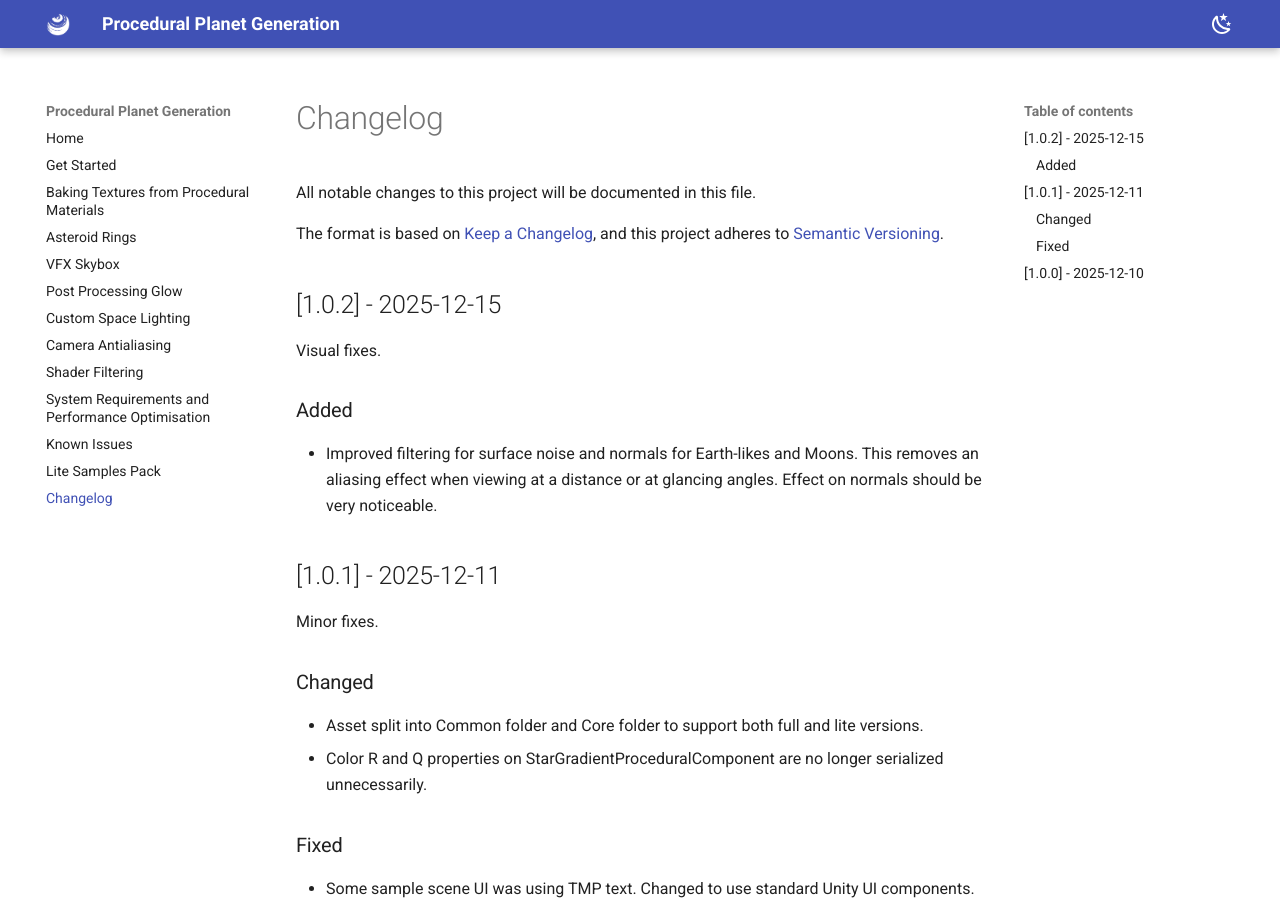
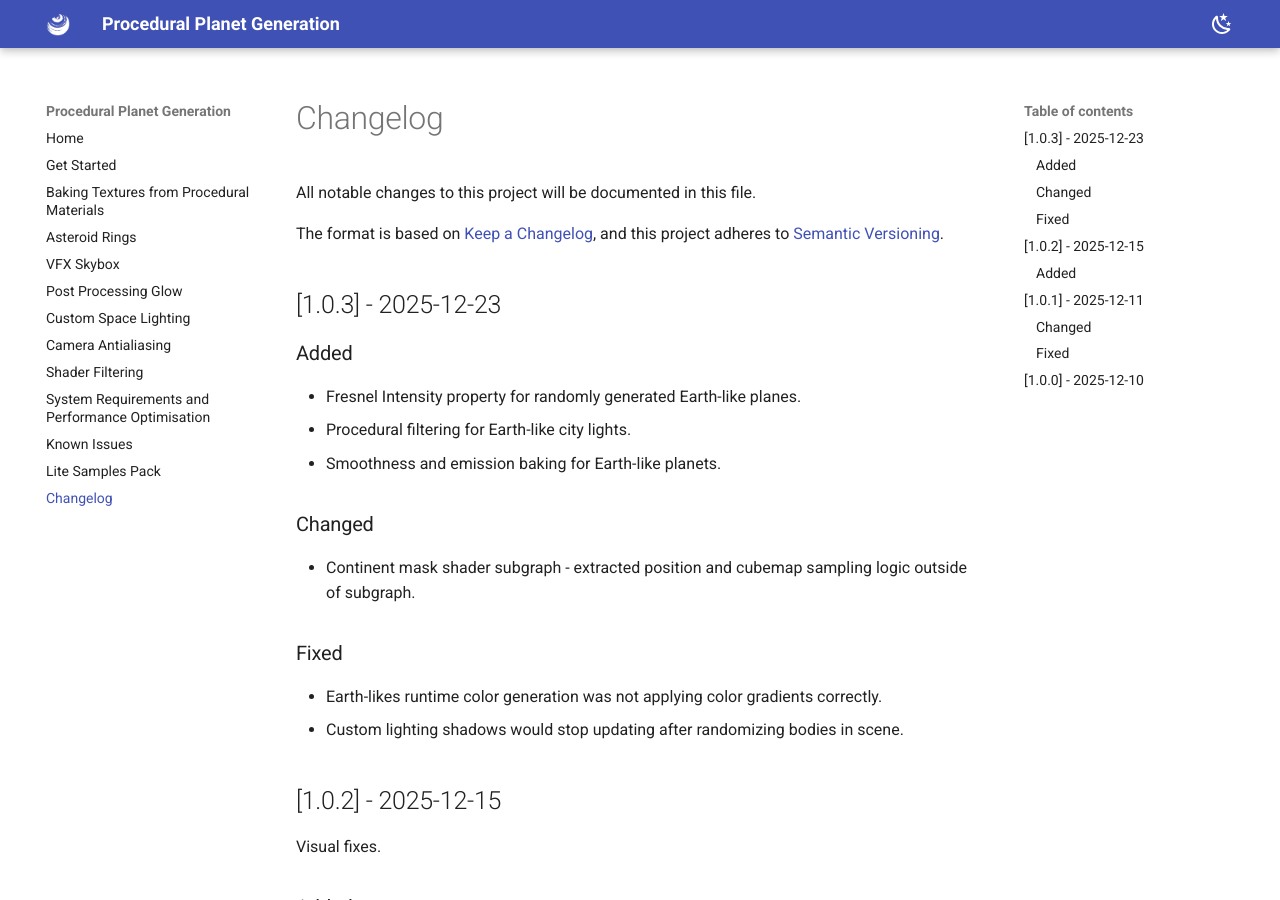
Before and after one commit to Parallel-Cascades/procedural-planet-generation, an MkDocs documentation site: the page built from docs/changelog.md, in a window 1280 px wide and 900 px high. Built offline with MkDocs 1.6.1 and Material for MkDocs 9.7.7, drawn with Linux system fonts in a browser that asks for light colours.

Commit message:
Changelog.md updated for 1.0.3

```diff
--- a/docs/changelog.md
+++ b/docs/changelog.md
@@ -4,6 +4,20 @@ All notable changes to this project will be documented in this file.
 
 The format is based on [Keep a Changelog](https://keepachangelog.com/en/1.1.0/),
 and this project adheres to [Semantic Versioning](https://semver.org/spec/v2.0.0.html).
+
+## [1.0.3] - 2025-12-23
+
+### Added
+- Fresnel Intensity property for randomly generated Earth-like planes.
+- Procedural filtering for Earth-like city lights.
+- Smoothness and emission baking for Earth-like planets.
+
+### Changed
+- Continent mask shader subgraph - extracted position and cubemap sampling logic outside of subgraph.
+
+### Fixed
+- Earth-likes runtime color generation was not applying color gradients correctly.
+- Custom lighting shadows would stop updating after randomizing bodies in scene.
 
 ## [1.0.2] - 2025-12-15
 Visual fixes.
```
